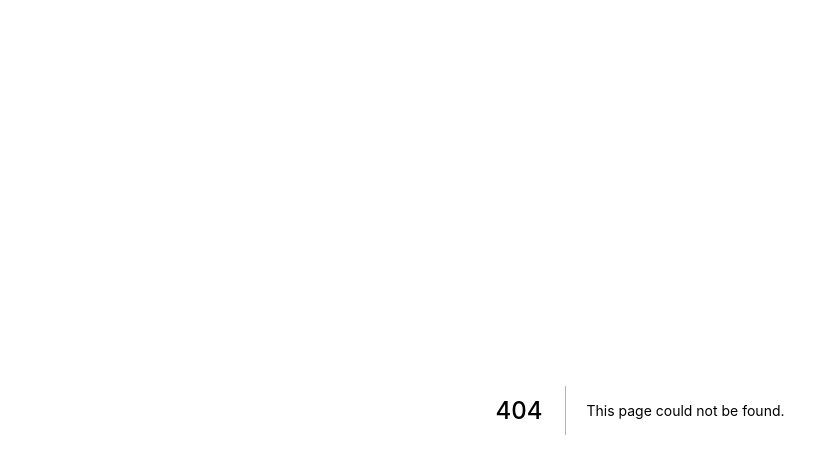
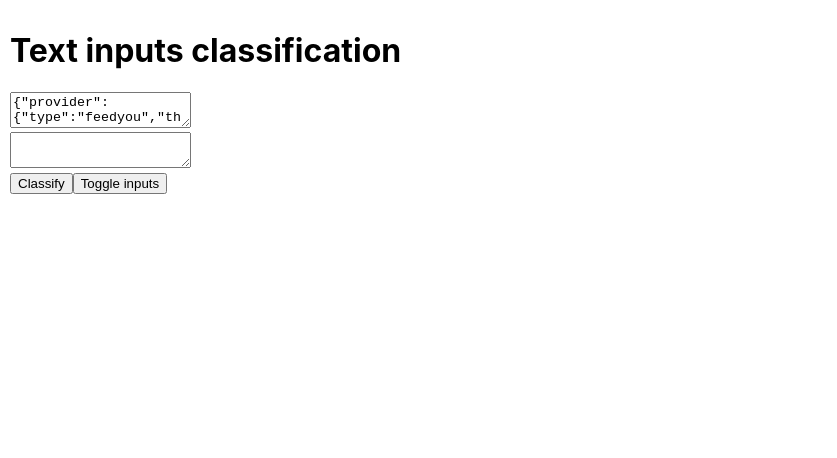
Before and after one commit to tomas-vodrazka/nlp-analyzer, a Next.js app: page /classify in a window 1280 px wide. Before the commit this address had no page. Shown: the top 458 px of the page, without its empty margins (0-837 px from the left). Built offline with nearby package versions, Linux system fonts and the light colour scheme.

Commit message:
feat: classift page

```diff
--- /dev/null
+++ b/pages/api/classify.ts
@@ -0,0 +1,33 @@
+// Next.js API route support: https://nextjs.org/docs/api-routes/introduction
+import type { NextApiRequest, NextApiResponse } from "next";
+import { trainModel, createNlpManager } from "./nlpModelTestService";
+
+export default async (req: NextApiRequest, res: NextApiResponse) => {
+  const { model, inputs } = JSON.parse(req.body);
+  const train = [];
+  console.log(model.inputs);
+  model.intents.forEach((nlpPair) => {
+    if (!nlpPair.utterances) {
+      return;
+    }
+    nlpPair.utterances.forEach((utterance) => {
+      train.push({
+        id: nlpPair.id,
+        utterance,
+      });
+    });
+  });
+
+  const trainedModel = await trainModel(createNlpManager(), train);
+  const classified = [];
+  for await (let input of inputs) {
+    const intent = await trainedModel.process("cs", input);
+    classified.push({
+      input,
+      intent: intent.intent,
+    });
+  }
+
+  res.statusCode = 200;
+  res.json({ classified });
+};
--- a/pages/api/nlpModelTestService.ts
+++ b/pages/api/nlpModelTestService.ts
@@ -25,7 +25,7 @@ export interface TestResult {
   confusionMatrix: ConfusionMatrix;
 }
 
-function createNlpManager() {
+export function createNlpManager() {
   return new NlpManager({
     languages: ["cs"],
     nlu: {
--- /dev/null
+++ b/pages/classify.tsx
@@ -0,0 +1,85 @@
+import { useState } from "react";
+import _ from "lodash";
+import { DEFUALT_NLP_MODEL } from "../src/entity-replace/nlpModelService";
+
+interface ValidatedInput {
+  input: string;
+  intent: string;
+}
+
+export default function Classify() {
+  const [nlpModel, setNlpModel] = useState<string>(
+    JSON.stringify(DEFUALT_NLP_MODEL)
+  );
+  const [textInputs, setTextInputs] = useState<string>("");
+  const [showInputs, setShowInputs] = useState<boolean>(true);
+  const [validatedInputs, setValidatedInputs] = useState<ValidatedInput[]>([]);
+  return (
+    <div>
+      <h1>Text inputs classification</h1>
+      <textarea
+        value={nlpModel}
+        onChange={(e) => {
+          setNlpModel(e.target.value);
+        }}
+      />
+      <br />
+      <textarea
+        value={textInputs}
+        onChange={(e) => {
+          setTextInputs(e.target.value);
+        }}
+      />
+      <br />
+      <button
+        onClick={async () => {
+          setValidatedInputs([]);
+          const inputs = textInputs.split("\n");
+          const model = JSON.parse(nlpModel);
+          const res = await fetch("api/classify", {
+            method: "POST",
+            body: JSON.stringify({
+              model,
+              inputs,
+            }),
+          });
+          const parsed = await res.json();
+          setValidatedInputs(parsed.classified);
+        }}
+      >
+        Classify
+      </button>
+      <button
+        onClick={() => {
+          setShowInputs(!showInputs);
+        }}
+      >
+        Toggle inputs
+      </button>
+      <br />
+      {validatedInputs?.length > 0 && (
+        <>
+          <h2>Results</h2>
+          <table>
+            <thead>
+              <tr>
+                {showInputs && <th>Input</th>}
+                <th>Intent</th>
+              </tr>
+            </thead>
+            <tbody>
+              {validatedInputs.map((input) => {
+                return (
+                  <tr>
+                    {showInputs && <td>{input.input}</td>}
+                    <td>{input.intent}</td>
+                  </tr>
+                );
+              })}
+            </tbody>
+          </table>
+        </>
+      )}
+    </div>
+  );
+}
--- a/src/ResultsOverview.tsx
+++ b/src/ResultsOverview.tsx
@@ -45,7 +45,7 @@ export const ResultsOverview: React.FC<Props> = ({
             <tr>
               <th>{intent}</th>
               {testResults.map((result) => {
-                const intentResult = result.confusionMatrix[intent];
+                const intentResult = result.confusionMatrix[intent] ?? { total: 0 };
                 const correct = intentResult[intent] ?? 0;
                 const accuracy = correct / intentResult.total;
                 totalCount += intentResult.total;
```
